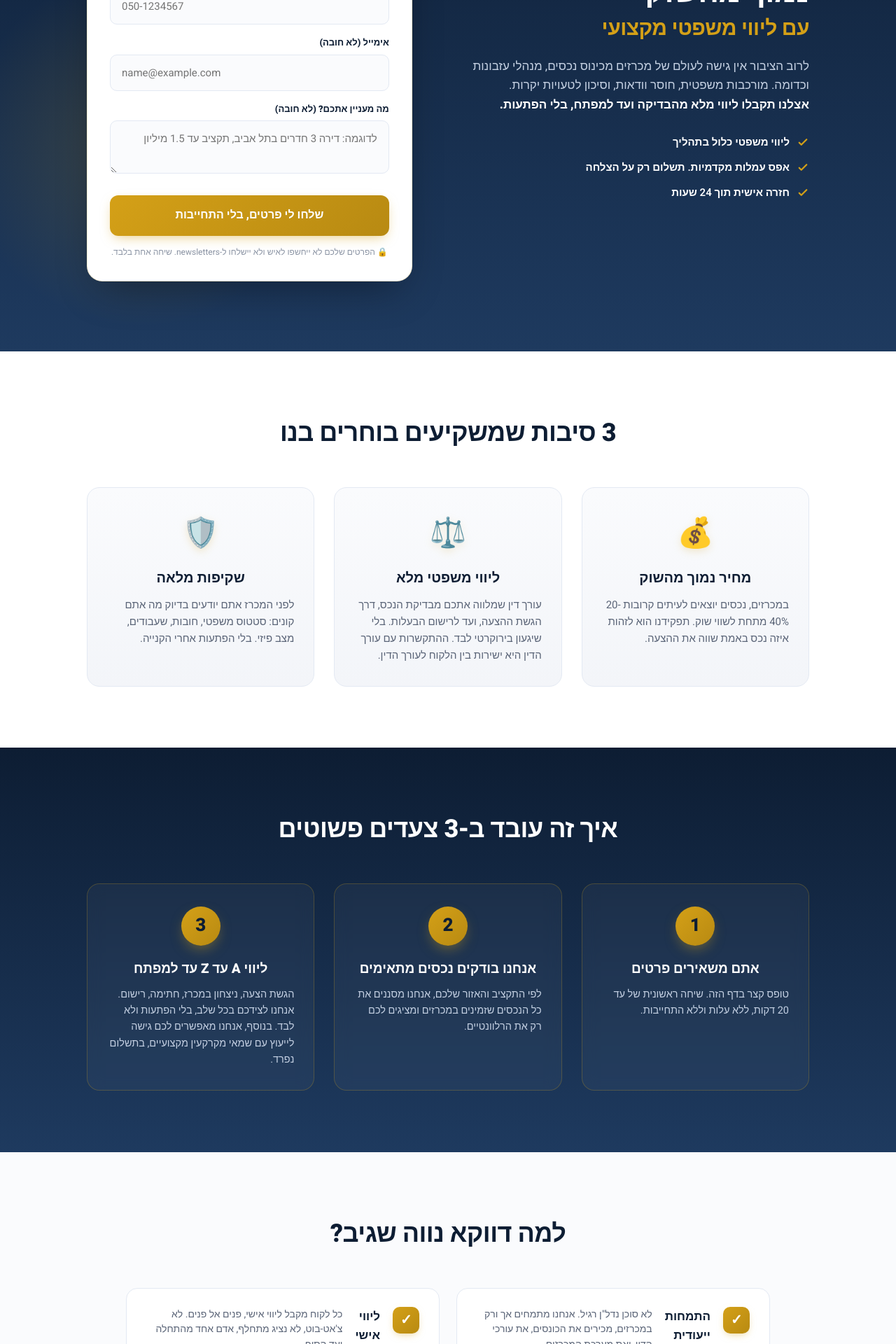
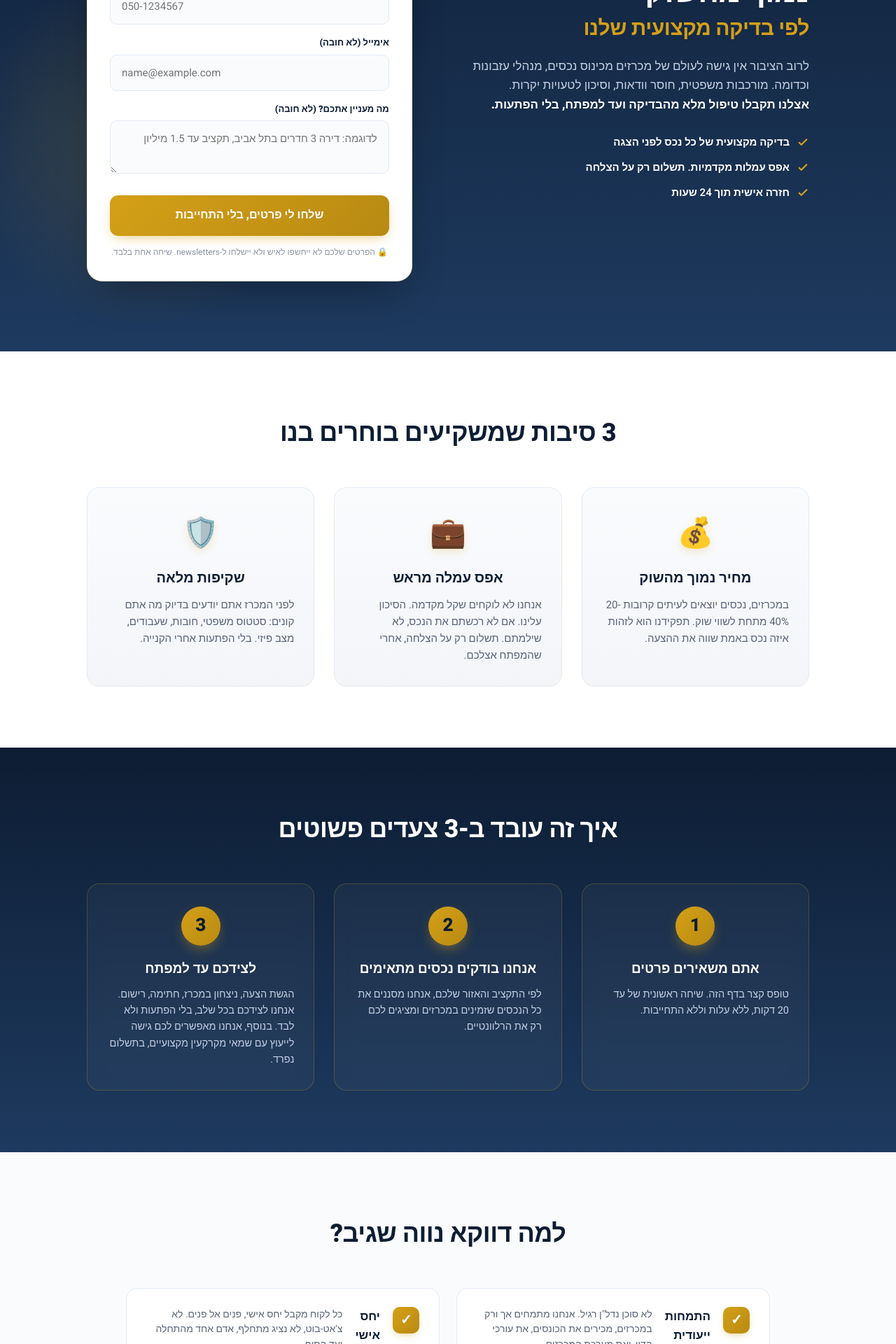
Before and after one commit to nevesagiv/neve-sagiv, a React (Vite) app: page /start in a window 1280 px wide. Shown: the part 420-2340 px from the top of the page at 70% size. Built offline with nearby package versions, Linux system fonts and the light colour scheme; no server answers.

Commit message:
Rebrand: remove 'ליווי' language across site + drop 'legal accompaniment' from landing page

```diff
--- a/src/locales/he.json
+++ b/src/locales/he.json
@@ -10,19 +10,19 @@
     "language": "שפה"
   },
   "home": {
-    "hero_tag": "ליווי מקצועי במכרזים על נכסים",
-    "hero_title": "נכסים בהזדמנות",
-    "hero_title_em": "בליווי שמגיע איתם",
-    "hero_subtitle": "ליווי אישי, מבט מקצועי על כל נכס, וניסיון של שנים מול עורכי דין וכונסי נכסים בכל הארץ.",
+    "hero_tag": "רכישת נכסים ממכרזים, מקצועית",
+    "hero_title": "נכסים בהזדמנות.",
+    "hero_title_em": "אנחנו דואגים לכל השאר.",
+    "hero_subtitle": "יחס אישי, מבט מקצועי על כל נכס, וניסיון של שנים מול עורכי דין וכונסי נכסים בכל הארץ.",
     "hero_cta_primary": "צפו בנכסים פעילים",
     "hero_cta_secondary": "איך זה עובד",
     "stat_properties": "נכסים פעילים",
     "stat_cities": "ערים",
-    "stat_service": "ליווי אישי",
+    "stat_service": "יחס אישי",
     "trust_title": "מה אנחנו מביאים לשולחן",
     "trust_1_t": "ניסיון מעשי בשטח",
     "trust_1_d": "שנים של עבודה מול כונסי נכסים ועורכי דין, היכרות אישית עם הליכי המכרז.",
-    "trust_2_t": "ליווי אישי, לא משרד עמוס",
+    "trust_2_t": "יחס אישי, לא משרד עמוס",
     "trust_2_d": "אתם עובדים מולנו ישירות, לא מול נציג אחר בכל שיחה. אנחנו מכירים את התיק שלכם.",
     "trust_3_t": "שקיפות מלאה",
     "trust_3_d": "תנאי השירות והעלויות נקבעים בהסכם בכתב, בלי הפתעות באמצע התהליך.",
@@ -32,16 +32,16 @@
     "process_1_d": "אתם רואים באתר נכס שמתאים לכם, משאירים פרטים, ואנחנו חוזרים אליכם תוך 24 שעות.",
     "process_2_t": "אפיון ותקציב",
     "process_2_d": "שיחת אפיון של 20 דקות. אתם מספרים לנו על התקציב, על הציפיות, על מה שחשוב לכם.",
-    "process_3_t": "הסכם ליווי",
-    "process_3_d": "חתימה על הסכם ליווי קצר וברור. רק עכשיו אנחנו פותחים את כל המידע על הנכס.",
-    "process_4_t": "עזרה במציאת ליווי משפטי",
-    "process_4_d": "אנחנו עוזרים לכם למצוא עורך דין מנוסה במכרזים על נכסים, שילווה אתכם מקצועית עד להשלמת הרכישה.",
+    "process_3_t": "הסכם התקשרות",
+    "process_3_d": "חתימה על הסכם התקשרות קצר וברור. רק עכשיו אנחנו פותחים את כל המידע על הנכס.",
+    "process_4_t": "עזרה במציאת עורך דין",
+    "process_4_d": "אנחנו עוזרים לכם למצוא עורך דין מנוסה במכרזים על נכסים, שיטפל בתהליך המשפטי עד להשלמת הרכישה.",
     "value_tag": "למה דווקא אנחנו",
     "value_title": "ההבדל שמרגישים מהשיחה הראשונה",
     "value_1_t": "מבחר נכסים שוטף",
     "value_1_d": "אנחנו מסתכלים על כל הנכסים שמתפרסמים בארץ ובוחרים רק את אלה שמתאימים ללקוחותינו.",
     "value_2_t": "שירות בשתי שפות",
-    "value_2_d": "אנחנו מלווים לקוחות גם בעברית וגם ברוסית, באותה הקפדה.",
+    "value_2_d": "אנחנו עובדים עם לקוחות גם בעברית וגם ברוסית, באותה הקפדה.",
     "value_3_t": "אין הפתעות",
     "value_3_d": "המחיר, התנאים והלוחות זמנים ברורים מראש, חתומים בהסכם.",
     "value_4_t": "ידע שעוזר להחליט",
@@ -103,7 +103,7 @@
     "call_now": "📞 דבר איתנו עכשיו"
   },
   "footer": {
-    "tagline": "ליווי מקצועי ברכישת נכסים ממכרזים",
+    "tagline": "רכישת נכסים ממכרזים, בטיפול מקצועי",
     "rights": "© {{year}} נווה שגיב ושות' · כל הזכויות שמורות",
     "privacy": "מדיניות פרטיות",
     "accessibility": "הצהרת נגישות",
@@ -111,7 +111,7 @@
     "business_name": "נווה שגיב ושות'"
   },
   "header": {
-    "contact_label": "לליווי אישי:"
+    "contact_label": "לשיחה אישית:"
   },
   "privacy": {
     "title": "איך אנחנו מטפלים במידע שלכם",
--- a/src/pages/Landing.jsx
+++ b/src/pages/Landing.jsx
@@ -16,11 +16,11 @@ const FAQ_ITEMS = [
   },
   {
     q: 'כמה זמן לוקח התהליך?',
-    a: 'מרגע שאתם משאירים פרטים ועד לקבלת מפתח, בדרך כלל 3 עד 6 חודשים, תלוי בנכס ובמכרז הספציפי. אנחנו מלווים אתכם לאורך כל הדרך, ללא הפתעות.',
+    a: 'מרגע שאתם משאירים פרטים ועד לקבלת מפתח, בדרך כלל 3 עד 6 חודשים, תלוי בנכס ובמכרז הספציפי. אנחנו לצידכם לאורך כל הדרך, ללא הפתעות.',
   },
   {
     q: 'מה אני משלם, ולמי?',
-    a: 'הליווי שלנו ניתן בעמלת הצלחה. תשלום רק אם עברנו את ההליך בהצלחה וקיבלתם את המפתח. אנחנו שקופים לחלוטין לגבי כל עלות בתהליך (אגרות, שמאות, עו"ד), בלי הפתעות.',
+    a: 'השירות שלנו ניתן בעמלת הצלחה. תשלום רק אם עברנו את ההליך בהצלחה וקיבלתם את המפתח. אנחנו שקופים לחלוטין לגבי כל עלות בתהליך (אגרות, שמאות, עו"ד), בלי הפתעות.',
   },
   {
     q: 'מה אם בסוף לא אבחר לרכוש?',
@@ -28,7 +28,7 @@ const FAQ_ITEMS = [
   },
   {
     q: 'איך אני יודע שאני לא קונה "חתול בשק"?',
-    a: 'מעבר לחוזה הליווי הברור שאתם מקבלים מראש, אנחנו עובדים גם עם עו"ד חיצוני שמייצג אתכם, לא אותנו. השקיפות שלנו היא הדבר שמבדיל אותנו.',
+    a: 'מעבר להסכם ההתקשרות הברור שאתם מקבלים מראש, אנחנו עובדים גם עם עו"ד חיצוני שמייצג אתכם, לא אותנו. השקיפות שלנו היא הדבר שמבדיל אותנו.',
   },
 ];
 
@@ -46,7 +46,7 @@ export default function Landing() {
   const [ctaRef, ctaVisible] = useScrollReveal();
 
   useEffect(() => {
-    document.title = 'נווה שגיב | השקעה בנכסים ממכרזים | ליווי מקצועי A עד Z';
+    document.title = 'נווה שגיב | השקעה בנכסים ממכרזים | טיפול מקצועי A עד Z';
     let metaDesc = document.querySelector('meta[name="description"]');
     if (!metaDesc) {
       metaDesc = document.createElement('meta');
@@ -55,7 +55,7 @@ export default function Landing() {
     }
     metaDesc.setAttribute(
       'content',
-      'נכסים ממכרזים במחיר נמוך מהשוק. ליווי משפטי מלא מהבדיקה ועד למפתח. השאירו פרטים ונחזור תוך 24 שעות.'
+      'נכסים ממכרזים במחיר נמוך מהשוק. טיפול מקצועי מהבדיקה ועד למפתח. השאירו פרטים ונחזור תוך 24 שעות.'
     );
 
     // Track UTM source for analytics later
@@ -143,18 +143,18 @@ export default function Landing() {
         <div className="landing-hero-glow" aria-hidden="true" />
         <div className="landing-hero-inner">
           <div className="landing-hero-content">
-            <span className="landing-hero-tag">📍 השקעה חכמה. ליווי מקצועי.</span>
+            <span className="landing-hero-tag">📍 השקעה חכמה. טיפול מקצועי.</span>
             <h1 className="landing-hero-title">
               נכסים ממכרזים במחיר נמוך מהשוק
-              <span className="landing-hero-em">עם ליווי משפטי מקצועי</span>
+              <span className="landing-hero-em">לפי בדיקה מקצועית שלנו</span>
             </h1>
             <p className="landing-hero-sub">
               לרוב הציבור אין גישה לעולם של מכרזים מכינוס נכסים, מנהלי עזבונות וכדומה. מורכבות משפטית, חוסר וודאות, וסיכון לטעויות יקרות.
               <br />
-              <strong>אצלנו תקבלו ליווי מלא מהבדיקה ועד למפתח, בלי הפתעות.</strong>
+              <strong>אצלנו תקבלו טיפול מלא מהבדיקה ועד למפתח, בלי הפתעות.</strong>
             </p>
             <ul className="landing-hero-bullets">
-              <li><CheckIcon /> ליווי משפטי כלול בתהליך</li>
+              <li><CheckIcon /> בדיקה מקצועית של כל נכס לפני הצגה</li>
               <li><CheckIcon /> אפס עמלות מקדמיות. תשלום רק על הצלחה</li>
               <li><CheckIcon /> חזרה אישית תוך 24 שעות</li>
             </ul>
@@ -273,9 +273,9 @@ export default function Landing() {
               desc="במכרזים, נכסים יוצאים לעיתים קרובות 20-40% מתחת לשווי שוק. תפקידנו הוא לזהות איזה נכס באמת שווה את ההצעה."
             />
             <ValueCard
-              icon="⚖️"
-              title="ליווי משפטי מלא"
-              desc='עורך דין שמלווה אתכם מבדיקת הנכס, דרך הגשת ההצעה, ועד לרישום הבעלות. בלי שיגעון בירוקרטי לבד. ההתקשרות עם עורך הדין היא ישירות בין הלקוח לעורך הדין.'
+              icon="💼"
+              title="אפס עמלה מראש"
+              desc='אנחנו לא לוקחים שקל מקדמה. הסיכון עלינו. אם לא רכשתם את הנכס, לא שילמתם. תשלום רק על הצלחה, אחרי שהמפתח אצלכם.'
             />
             <ValueCard
               icon="🛡️"
@@ -306,7 +306,7 @@ export default function Landing() {
             />
             <ProcessCard
               n={3}
-              title="ליווי A עד Z עד למפתח"
+              title="לצידכם עד למפתח"
               desc="הגשת הצעה, ניצחון במכרז, חתימה, רישום. אנחנו לצידכם בכל שלב, בלי הפתעות ולא לבד. בנוסף, אנחנו מאפשרים לכם גישה לייעוץ עם שמאי מקרקעין מקצועיים, בתשלום נפרד."
             />
           </div>
@@ -326,8 +326,8 @@ export default function Landing() {
               desc={'לא סוכן נדל"ן רגיל. אנחנו מתמחים אך ורק במכרזים, מכירים את הכונסים, את עורכי הדין, ואת מערכת המכרזים.'}
             />
             <WhyCard
-              title="ליווי אישי"
-              desc="כל לקוח מקבל ליווי אישי, פנים אל פנים. לא צ'אט-בוט, לא נציג מתחלף, אדם אחד מהתחלה ועד הסוף."
+              title="יחס אישי"
+              desc="כל לקוח מקבל יחס אישי, פנים אל פנים. לא צ'אט-בוט, לא נציג מתחלף, אדם אחד מהתחלה ועד הסוף."
             />
             <WhyCard
               title="גישה לנכסים בלעדיים"
@@ -391,7 +391,7 @@ export default function Landing() {
       {/* Mini footer — no nav */}
       <footer className="landing-footer">
         <div className="landing-container">
-          <p>© נווה שגיב • ליווי השקעות בנכסים ממכרזים • <a href="/privacy">פרטיות</a> · <a href="/terms">תנאי שימוש</a></p>
+          <p>© נווה שגיב • השקעות בנכסים ממכרזים • <a href="/privacy">פרטיות</a> · <a href="/terms">תנאי שימוש</a></p>
         </div>
       </footer>
     </div>
--- a/src/pages/Terms.jsx
+++ b/src/pages/Terms.jsx
@@ -47,10 +47,10 @@ function ContentHe() {
         <li>אין להסתמך על המידע באתר לקבלת החלטות פיננסיות מבלי לקבל אישור ופרטים מלאים ממקור מוסמך.</li>
       </ul>
 
-      <h2>4. שירות הליווי</h2>
+      <h2>4. השירות המקצועי</h2>
       <p>
-        נווה שגיב מציעה שירות ליווי אישי לרוכשים בהליכי מכרזים על נכסים. שירות זה כולל הסבר על התהליך, סיוע באיסוף מסמכים,
-        ייצוג מול עורכי הדין והכונסים, וליווי עד להשלמת הרכישה. תנאי השירות, היקפו, ועלותו ייקבעו במסגרת הסכם נפרד בכתב
+        נווה שגיב מציעה שירות מקצועי לרוכשים בהליכי מכרזים על נכסים. שירות זה כולל הסבר על התהליך, סיוע באיסוף מסמכים,
+        עזרה מול עורכי הדין והכונסים, וטיפול מקצועי עד להשלמת הרכישה. תנאי השירות, היקפו, ועלותו ייקבעו במסגרת הסכם נפרד בכתב
         בין הצדדים, ומסמך זה אינו מהווה הצעה לקבלת השירות.
       </p>
 
```
Also changed, not shown: src/locales/ru.json (+10 -10 lines).
